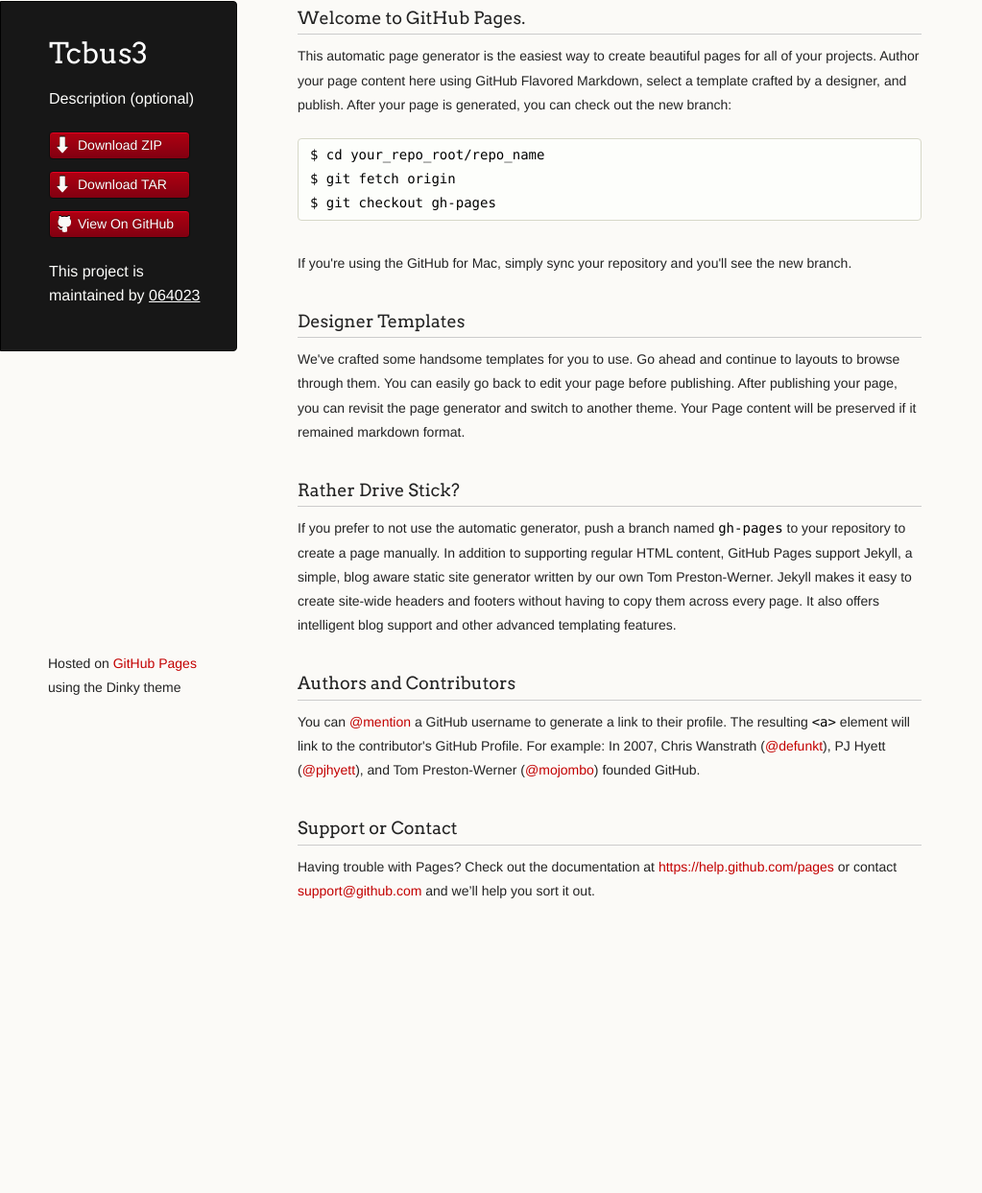
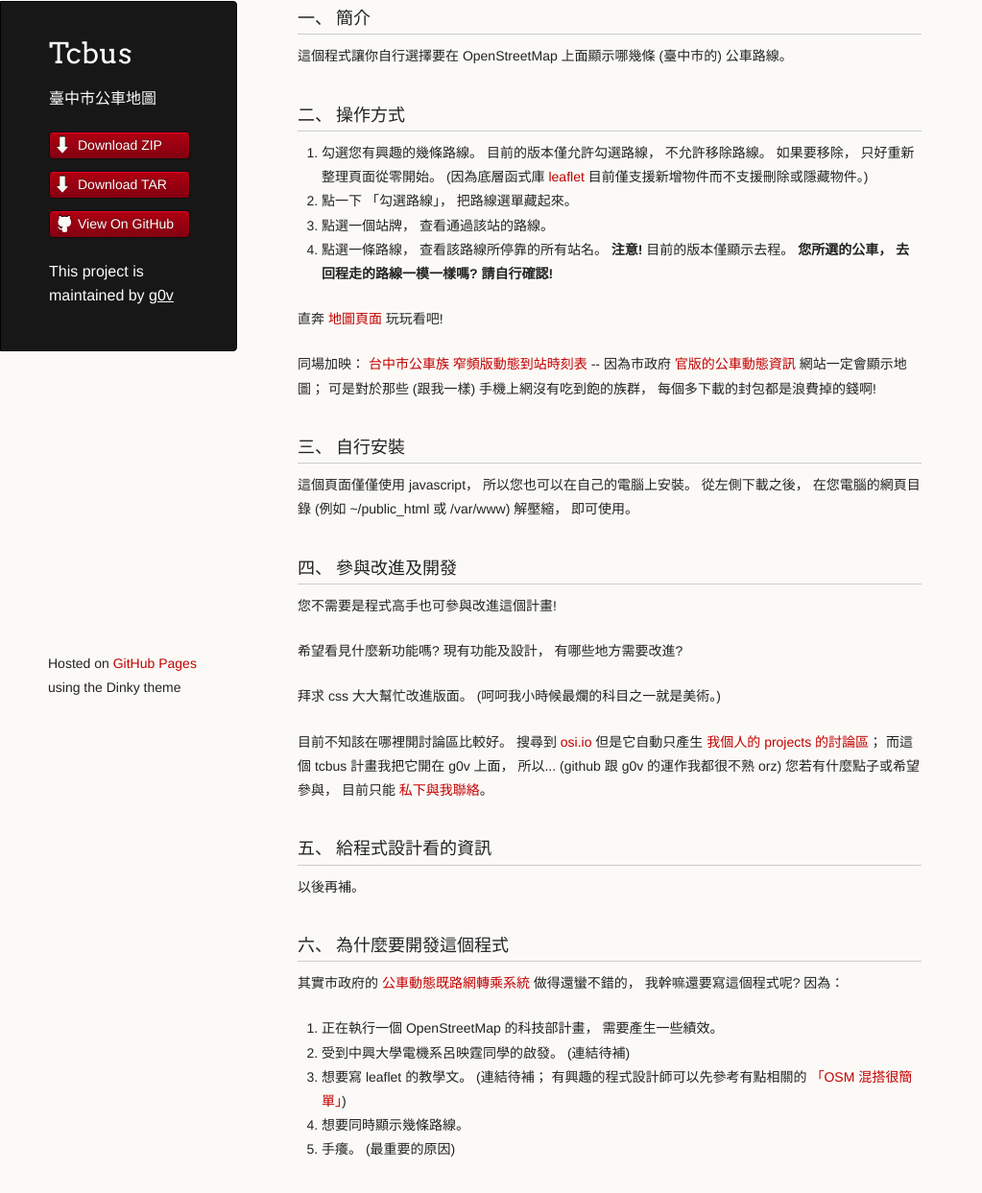
Before and after one commit to 064023/tcbus2, a plain HTML site: page index.html in a window 1280 px wide. Shown: the part 39-1282 px from the top of the page at 96% size, without its empty margins (0-1023 px from the left). Before the commit the page ends 1052 px from the top, so only its background shows below. Drawn offline with Linux system fonts and the light colour scheme.

Commit message:
把 「到站時刻表」 獨立出去， 指向部落格文章

```diff
--- a/index.html
+++ b/index.html
@@ -3,7 +3,7 @@
   <head>
     <meta charset="utf-8">
     <meta http-equiv="X-UA-Compatible" content="chrome=1">
-    <title>Tcbus3 by 064023</title>
+    <title>Tcbus by g0v</title>
 
     <link rel="stylesheet" href="stylesheets/styles.css">
     <link rel="stylesheet" href="stylesheets/pygment_trac.css">
@@ -16,51 +16,99 @@
   <body>
     <div class="wrapper">
       <header>
-        <h1 class="header">Tcbus3</h1>
-        <p class="header">Description (optional)</p>
+        <h1 class="header">Tcbus</h1>
+        <p class="header">臺中市公車地圖</p>
 
         <ul>
-          <li class="download"><a class="buttons" href="https://github.com/064023/tcbus3/zipball/master">Download ZIP</a></li>
-          <li class="download"><a class="buttons" href="https://github.com/064023/tcbus3/tarball/master">Download TAR</a></li>
-          <li><a class="buttons github" href="https://github.com/064023/tcbus3">View On GitHub</a></li>
+          <li class="download"><a class="buttons" href="https://github.com/g0v/tcbus/zipball/master">Download ZIP</a></li>
+          <li class="download"><a class="buttons" href="https://github.com/g0v/tcbus/tarball/master">Download TAR</a></li>
+          <li><a class="buttons github" href="https://github.com/g0v/tcbus">View On GitHub</a></li>
         </ul>
 
-        <p class="header">This project is maintained by <a class="header name" href="https://github.com/064023">064023</a></p>
+        <p class="header">This project is maintained by <a class="header name" href="https://github.com/g0v">g0v</a></p>
 
 
       </header>
       <section>
-        <h3>
-<a id="welcome-to-github-pages" class="anchor" href="#welcome-to-github-pages" aria-hidden="true"><span class="octicon octicon-link"></span></a>Welcome to GitHub Pages.</h3>
+        <!-- h3>
+<a id="welcome-to-github-pages" class="anchor" href="#welcome-to-github-pages" aria-hidden="true"><span class="octicon octicon-link"></span></a>
+簡介</h3 -->
 
-<p>This automatic page generator is the easiest way to create beautiful pages for all of your projects. Author your page content here using GitHub Flavored Markdown, select a template crafted by a designer, and publish. After your page is generated, you can check out the new branch:</p>
+<h3>一、 簡介</h3>
 
-<pre><code>$ cd your_repo_root/repo_name
-$ git fetch origin
-$ git checkout gh-pages
-</code></pre>
+<p>這個程式讓你自行選擇要在 OpenStreetMap 上面顯示哪幾條
+(臺中市的) 公車路線。</p>
 
-<p>If you're using the GitHub for Mac, simply sync your repository and you'll see the new branch.</p>
+<h3>二、 操作方式</h3>
 
-<h3>
-<a id="designer-templates" class="anchor" href="#designer-templates" aria-hidden="true"><span class="octicon octicon-link"></span></a>Designer Templates</h3>
+<ol>
+<li>勾選您有興趣的幾條路線。 目前的版本僅允許勾選路線， 不允許移除路線。
+如果要移除， 只好重新整理頁面從零開始。
+(因為底層函式庫 <a href="http://leafletjs.com/">leaflet</a>
+目前僅支援新增物件而不支援刪除或隱藏物件。)
+<li>點一下 「勾選路線」， 把路線選單藏起來。
+<li>點選一個站牌， 查看通過該站的路線。
+<li>點選一條路線， 查看該路線所停靠的所有站名。
+<strong>注意!</strong> 目前的版本僅顯示去程。
+<strong>您所選的公車， 去回程走的路線一模一樣嗎? 請自行確認!</strong>
+</ol>
+<p>直奔 <a href="tcbus.html">地圖頁面</a> 玩玩看吧!</p>
 
-<p>We've crafted some handsome templates for you to use. Go ahead and continue to layouts to browse through them. You can easily go back to edit your page before publishing. After publishing your page, you can revisit the page generator and switch to another theme. Your Page content will be preserved if it remained markdown format.</p>
+<p>同場加映： <a href=
+"http://newtoypia.blogspot.tw/2015/01/tcbus-timing.html">
+台中市公車族 窄頻版動態到站時刻表</a> --
+因為市政府 <a href="http://citybus.taichung.gov.tw/tcbus2/">
+官版的公車動態資訊</a> 網站一定會顯示地圖；
+可是對於那些 (跟我一樣) 手機上網沒有吃到飽的族群，
+每個多下載的封包都是浪費掉的錢啊!
 
-<h3>
-<a id="rather-drive-stick" class="anchor" href="#rather-drive-stick" aria-hidden="true"><span class="octicon octicon-link"></span></a>Rather Drive Stick?</h3>
+<h3>三、 自行安裝</h3>
 
-<p>If you prefer to not use the automatic generator, push a branch named <code>gh-pages</code> to your repository to create a page manually. In addition to supporting regular HTML content, GitHub Pages support Jekyll, a simple, blog aware static site generator written by our own Tom Preston-Werner. Jekyll makes it easy to create site-wide headers and footers without having to copy them across every page. It also offers intelligent blog support and other advanced templating features.</p>
+<p>這個頁面僅僅使用 javascript， 所以您也可以在自己的電腦上安裝。
+從左側下載之後， 在您電腦的網頁目錄 (例如 ~/public_html
+或 /var/www) 解壓縮， 即可使用。
 
-<h3>
-<a id="authors-and-contributors" class="anchor" href="#authors-and-contributors" aria-hidden="true"><span class="octicon octicon-link"></span></a>Authors and Contributors</h3>
+<h3>四、 參與改進及開發</h3>
 
-<p>You can <a href="https://github.com/blog/821" class="user-mention">@mention</a> a GitHub username to generate a link to their profile. The resulting <code>&lt;a&gt;</code> element will link to the contributor's GitHub Profile. For example: In 2007, Chris Wanstrath (<a href="https://github.com/defunkt" class="user-mention">@defunkt</a>), PJ Hyett (<a href="https://github.com/pjhyett" class="user-mention">@pjhyett</a>), and Tom Preston-Werner (<a href="https://github.com/mojombo" class="user-mention">@mojombo</a>) founded GitHub.</p>
+<p>您不需要是程式高手也可參與改進這個計畫!
 
-<h3>
-<a id="support-or-contact" class="anchor" href="#support-or-contact" aria-hidden="true"><span class="octicon octicon-link"></span></a>Support or Contact</h3>
+<p>希望看見什麼新功能嗎? 現有功能及設計， 有哪些地方需要改進?
 
-<p>Having trouble with Pages? Check out the documentation at <a href="https://help.github.com/pages">https://help.github.com/pages</a> or contact <a href="mailto:support@github.com">support@github.com</a> and we’ll help you sort it out.</p>
+<p>拜求 css 大大幫忙改進版面。
+(呵呵我小時候最爛的科目之一就是美術。)
+
+<p>目前不知該在哪裡開討論區比較好。
+搜尋到 <a href="http://ost.io/">osi.io</a>
+但是它自動只產生 <a href="http://ost.io/@ckhung">
+我個人的 projects 的討論區</a>；
+而這個 tcbus 計畫我把它開在 g0v 上面， 所以...
+(github 跟 g0v 的運作我都很不熟 orz)
+您若有什麼點子或希望參與， 目前只能 <a href=
+"http://user.frdm.info/ckhung/g/#contact">
+私下與我聯絡</a>。
+
+<h3>五、 給程式設計看的資訊</h3>
+
+<p>以後再補。
+
+<h3>六、 為什麼要開發這個程式</h3>
+
+<p>其實市政府的 <a href=
+"http://citybus.taichung.gov.tw/iTravel/">
+公車動態既路網轉乘系統</a> 做得還蠻不錯的，
+我幹嘛還要寫這個程式呢? 因為：
+<ol>
+<li>正在執行一個 OpenStreetMap 的科技部計畫， 需要產生一些績效。
+<li>受到中興大學電機系呂映霆同學的啟發。 (連結待補)
+<li>想要寫 leaflet 的教學文。 (連結待補；
+有興趣的程式設計師可以先參考有點相關的 <a href=
+"http://newtoypia.blogspot.tw/2014/08/osm-mashup.html">
+「OSM 混搭很簡單」</a>)
+<li>想要同時顯示幾條路線。
+<li>手癢。 (最重要的原因)
+</ol>
+
+
       </section>
       <footer>
         <p><small>Hosted on <a href="http://pages.github.com">GitHub Pages</a> using the Dinky theme</small></p>
```
